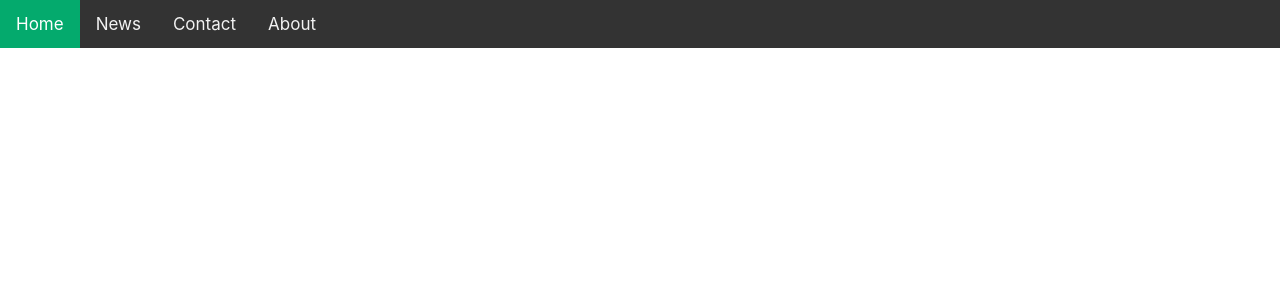
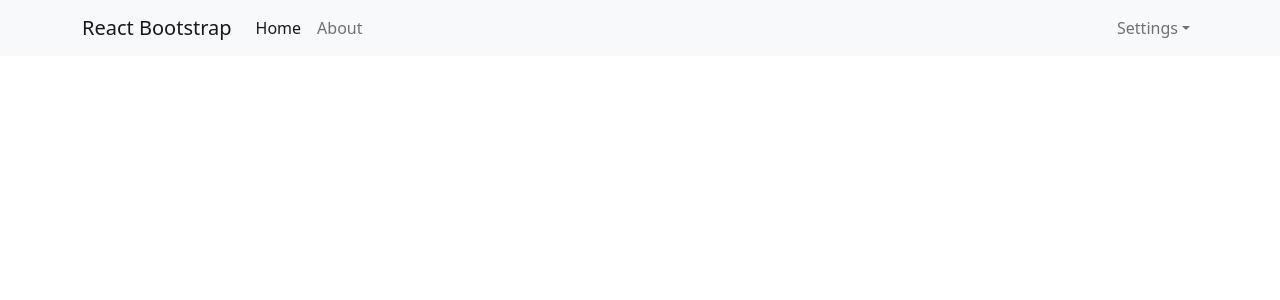
Before and after one commit to JC4F/ssoFrontend, a React (Create React App) app: page / in a window 1280 px wide. Shown: the top 300 px of the page. Built offline with nearby package versions, Linux system fonts and the light colour scheme.

Commit message:
react router 6 + set up bootstrap

```diff
--- a/package.json
+++ b/package.json
@@ -7,7 +7,9 @@
     "@testing-library/react": "^13.3.0",
     "@testing-library/user-event": "^13.5.0",
     "axios": "0.27.2",
+    "bootstrap": "5.1.3",
     "react": "^18.2.0",
+    "react-bootstrap": "2.4.0",
     "react-dom": "^18.2.0",
     "react-router-dom": "6.3.0",
     "react-scripts": "5.0.1",
--- a/src/App.js
+++ b/src/App.js
@@ -1,19 +1,9 @@
 import Header from './components/Header/Header'
-import {
-  Routes,
-  Route,
-} from "react-router-dom";
-import About from './components/About/About'
 
 const App = ()=>{
   return (
     <div className="App">
       <Header></Header>
-
-      <Routes>
-        <Route path='/about' element={<About/>}></Route>
-      </Routes>
-
     </div>
   );
 }
--- a/src/components/About/About.js
+++ b/src/components/About/About.js
@@ -1,7 +1,7 @@
 const About = () => {
     return (
         <>
-            about me
+            <button className="btn btn-primary">About me</button>
         </>
     );
 }
--- a/src/components/Header/Header.js
+++ b/src/components/Header/Header.js
@@ -1,14 +1,27 @@
+import { Container, Nav, Navbar, NavDropdown } from 'react-bootstrap';
+import { NavLink } from 'react-router-dom';
 import './Header.scss'
 
 const Header = () => {
     return (
         <>
-            <div className='topnav'>
-                <a className='active' href='/'>Home</a>
-                <a href='#news'>News</a>
-                <a href='#contact'>Contact</a>
-                <a href='/about'>About</a>
-            </div>
+            <Navbar bg='light' expand='lg'>
+                <Container>
+                    <Navbar.Brand href='/'>React Bootstrap</Navbar.Brand>
+                    <Navbar.Toggle aria-controls='basic-navbar-nav'/>
+                    <Navbar.Collapse id='basic-navbar-nav'>
+                        <Nav className='me-auto'>
+                            <NavLink to='/' className='nav-link'>Home</NavLink>
+                            <NavLink to='/about' className='nav-link'>About</NavLink>
+                        </Nav>
+                        <Nav>
+                            <NavDropdown title='Settings' id='basic-nav-dropdown'>
+                                <NavDropdown.Item href='#action/3.1'>Login</NavDropdown.Item>
+                            </NavDropdown>
+                        </Nav>
+                    </Navbar.Collapse>
+                </Container>
+            </Navbar>
         </>
     );
 }
--- a/src/index.js
+++ b/src/index.js
@@ -1,18 +1,25 @@
 import React from 'react';
 import ReactDOM from 'react-dom/client';
 import './index.scss';
-import App from './App';
 import reportWebVitals from './reportWebVitals';
-
+import 'bootstrap/dist/css/bootstrap.min.css';
 import {
-  BrowserRouter
-} from 'react-router-dom'
+  BrowserRouter,
+  Routes,
+  Route,
+} from "react-router-dom";
+import About from './components/About/About'
+import AppRoute from './routes/AppRoute'
 
 const root = ReactDOM.createRoot(document.getElementById('root'));
 root.render(
   <React.StrictMode>
     <BrowserRouter>
-      <App />
+      <Routes>
+        <Route path='/' element={<AppRoute/>}>
+          <Route path='about' element={<About/>}/>
+        </Route>
+      </Routes>
     </BrowserRouter>
   </React.StrictMode>
 );
--- /dev/null
+++ b/src/routes/AppRoute.js
@@ -0,0 +1,13 @@
+import { Outlet } from "react-router-dom";
+import App from "../App";
+
+const AppRoute = () => {
+    return (
+        <>
+            <App/>
+            <Outlet/>
+        </>
+    );
+}
+
+export default AppRoute;
```
Also changed, not shown: 1 other file (tests, documents, lock files or other folders).
